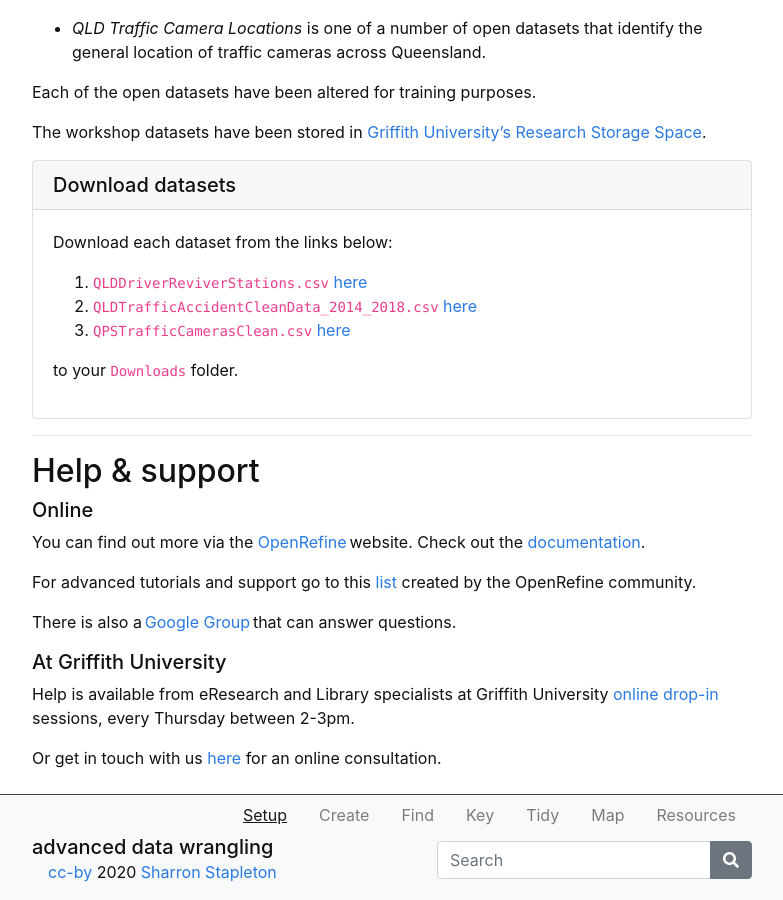
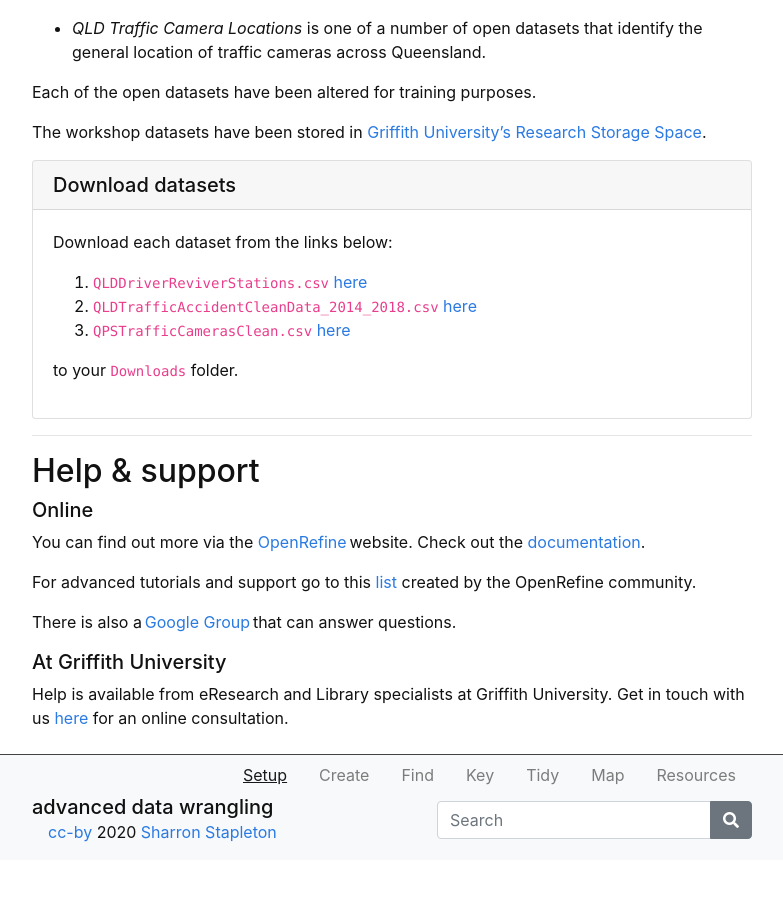
Before and after one commit to GULibrarySandbox/advanced-data-wrangle-old, a Jekyll site: the page built from content/1-setup.md, in a window 1280 px wide and 900 px high, scrolled down 624 px. Shown: the whole window, without its empty margins (248-1031 px from the left). Built offline with Jekyll 4.4.1, drawn with Linux system fonts in a browser that asks for light colours; after the commit the page ends 1484 px from its top, so only the background shows below that.

Commit message:
Update 1-setup.md

```diff
--- a/content/1-setup.md
+++ b/content/1-setup.md
@@ -12,7 +12,7 @@ Go to [Introduction to Data Wrangling with OpenRefine](https://griffithunilibrar
 -----
 #### About the data
 
-We will wrangle three datasets in this workshop, all obtained from Queensland Government's open data portal [data.qld.gov.au](data.qld.gov.au).
+We will wrangle three datasets in this workshop, all obtained from Queensland Government's open data portal [data.qld.gov.au](https://www.data.qld.gov.au/).
 
 - The *QLD Traffic Accident* open dataset presents 17 years of traffic accidents, their location, type of accident, level of injury, and other features, with over 300,000 observations.  The data used in this workshop is a smaller four-year subset and has had changes made for training purposes.
 
@@ -48,6 +48,4 @@ There is also a [Google Group](https://groups.google.com/forum/#!forum/openref
 
 ##### At Griffith University
 
-Help is available from eResearch and Library specialists at Griffith University [online drop-in](https://www.griffith.edu.au/library/research-publishing/online-drop-in-sessions) sessions, every Thursday between 2-3pm.
-
-Or get in touch with us [here](https://intranet.secure.griffith.edu.au/library/forms/help) for an online consultation.
+Help is available from eResearch and Library specialists at Griffith University.  Get in touch with us [here](https://intranet.secure.griffith.edu.au/library/forms/help) for an online consultation.
```
